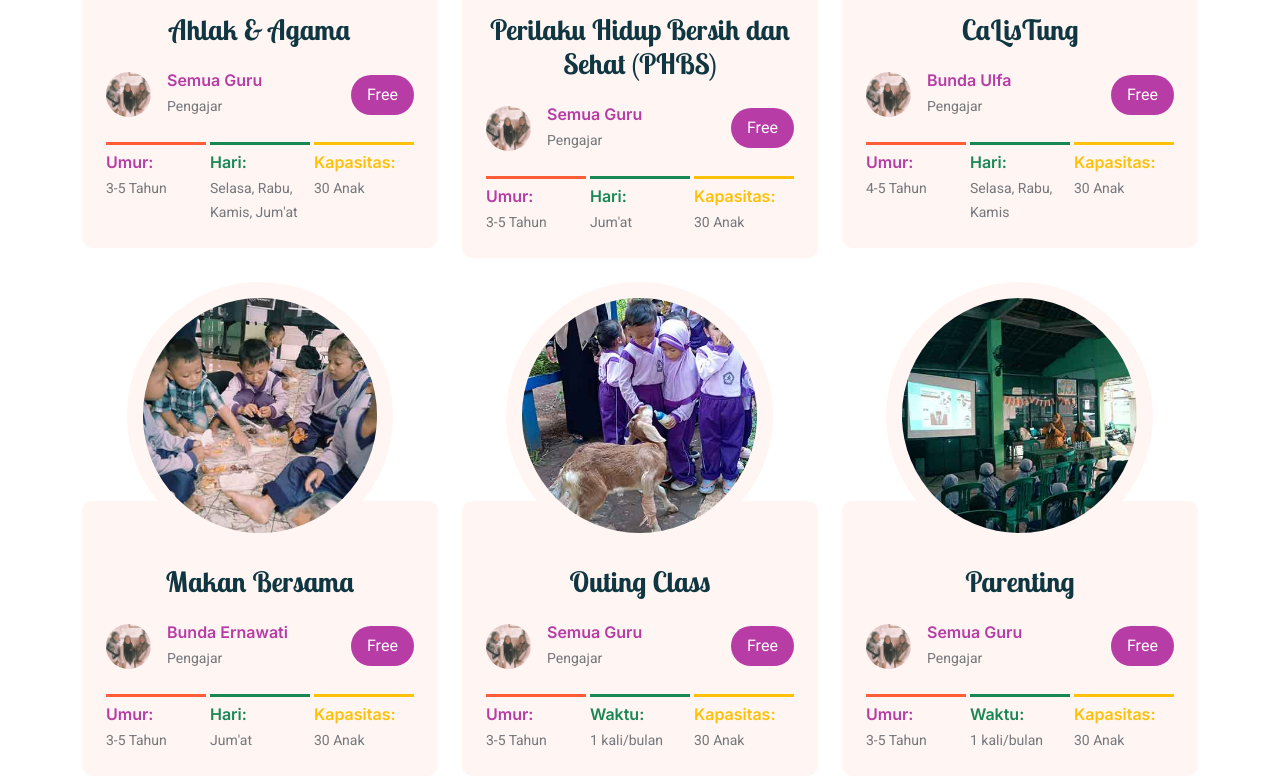
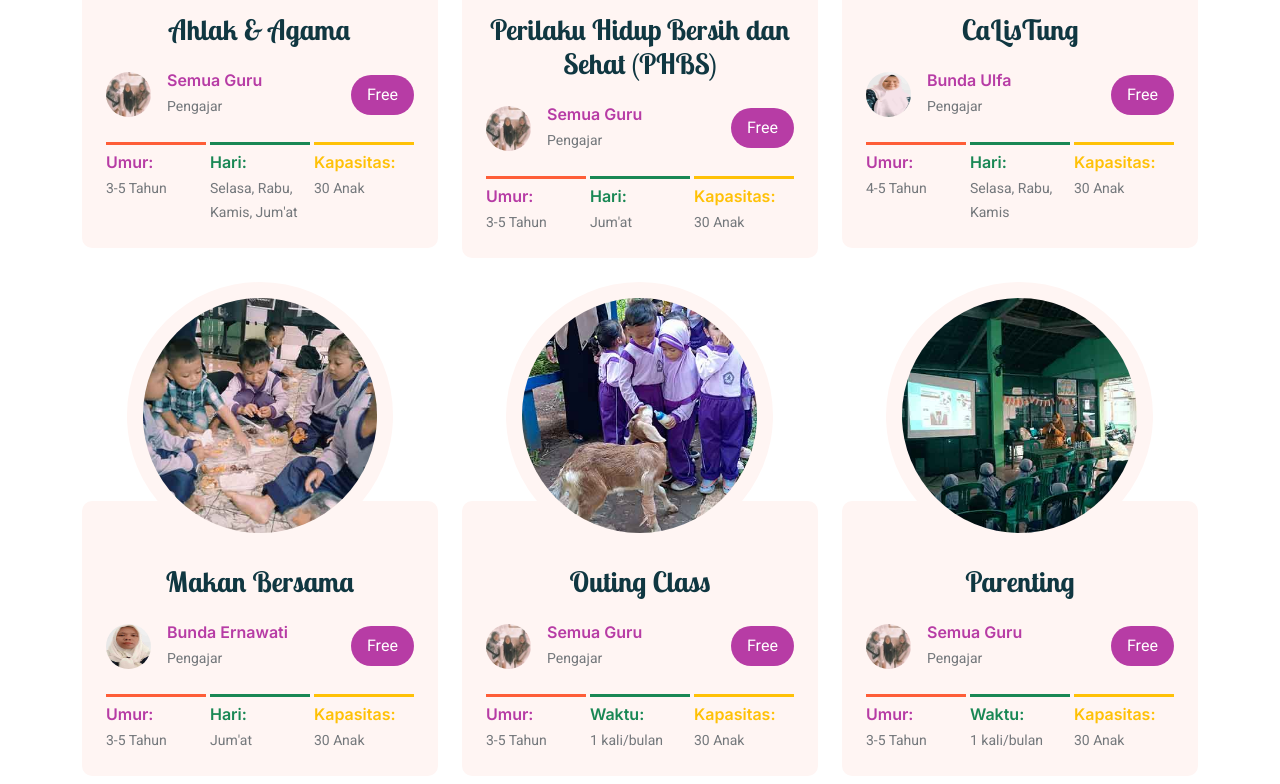
Before and after one commit to pemdeskuanyar/anggrek.github.io, a plain HTML site: page classes.html in a window 1280 px wide. Shown: the part 1102-1886 px from the top of the page. Drawn offline with nearby package versions, Linux system fonts and the light colour scheme.

Commit message:
Update classes.html

```diff
--- a/classes.html
+++ b/classes.html
@@ -187,7 +187,7 @@ Kami juga mengintegrasikan nilai-nilai karakter, kemandirian, serta kerja sama d
                                 <a class="d-block text-center h3 mt-3 mb-4" href="">CaLisTung</a>
                                 <div class="d-flex align-items-center justify-content-between mb-4">
                                     <div class="d-flex align-items-center">
-                                        <img class="rounded-circle flex-shrink-0" src="img/user.jpg" alt="" style="width: 45px; height: 45px;">
+                                        <img class="rounded-circle flex-shrink-0" src="img/ulfa.jpg" alt="" style="width: 45px; height: 45px;">
                                         <div class="ms-3">
                                             <h6 class="text-primary mb-1">Bunda Ulfa</h6>
                                             <small>Pengajar</small>
@@ -227,7 +227,7 @@ Kami juga mengintegrasikan nilai-nilai karakter, kemandirian, serta kerja sama d
                                 <a class="d-block text-center h3 mt-3 mb-4" href="">Makan Bersama</a>
                                 <div class="d-flex align-items-center justify-content-between mb-4">
                                     <div class="d-flex align-items-center">
-                                        <img class="rounded-circle flex-shrink-0" src="img/user.jpg" alt="" style="width: 45px; height: 45px;">
+                                        <img class="rounded-circle flex-shrink-0" src="img/ernawati.jpg" alt="" style="width: 45px; height: 45px;">
                                         <div class="ms-3">
                                             <h6 class="text-primary mb-1">Bunda Ernawati</h6>
                                             <small>Pengajar</small>
```
